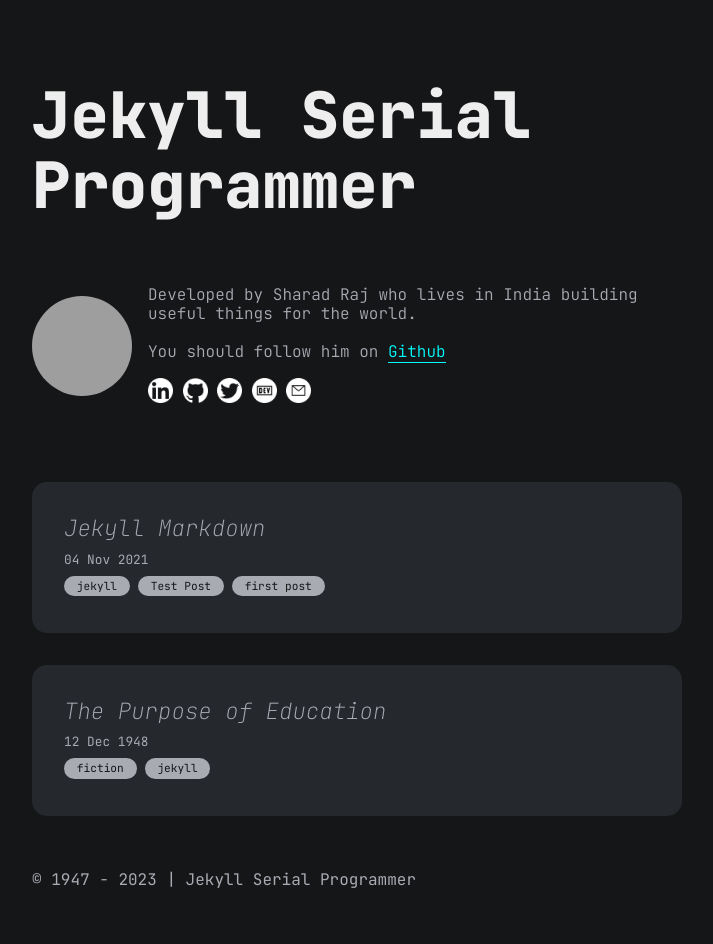
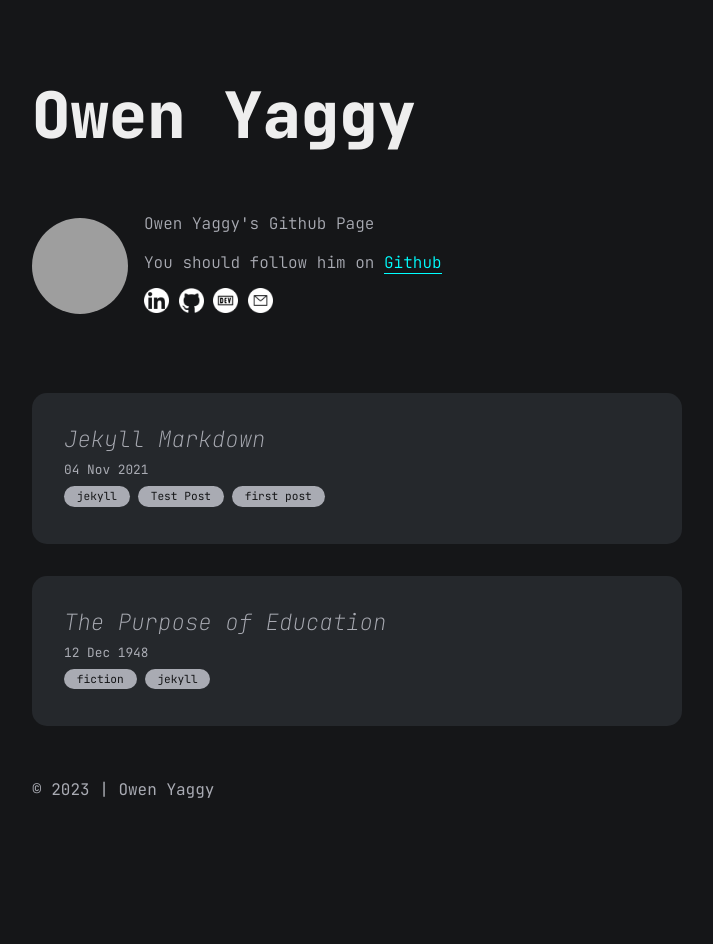
Before and after one commit to owyaggy/owyaggy.github.io, a Jekyll site: the page built from index.md, in a window 1280 px wide. Shown: the whole page, without its empty margins (283-996 px from the left). Built offline with Jekyll 4.4.1, drawn with Linux system fonts in a browser that asks for light colours; after the commit the page ends 900 px from its top, so only the background shows below that; grey boxes are pictures that could not be loaded.

Commit message:
putting personal info on the interwebs

```diff
--- a/_config.yml
+++ b/_config.yml
@@ -1,10 +1,10 @@
-title: Jekyll Serial Programmer
+title: Owen Yaggy
 markdown: kramdown
 
 # for atom feed
 author:
-  name: Sharad Raj Singh Maurya
-  email: dev_sharad@outlook.com
+  name: Owen Yaggy
+  email: owen@yaggy.dev
 
 plugins:
   - jemoji
--- a/_data/author.yml
+++ b/_data/author.yml
@@ -1,23 +1,21 @@
 name: Sharad Raj
-dp: https://avatars2.githubusercontent.com/u/36638057?s=460&u=0cbe4fd6b5a3655d91b3eb86db834d0829a0c086&v=4
+dp: https://avatars.githubusercontent.com/u/24275939?s=96&v=4
 description: "
   <p>
-    Developed by Sharad Raj who lives in India building useful things for the world.
+    Owen Yaggy's Github Page
   </p>
   <br/>
   <p>
-    You should follow him on <a href='https://github.com/sharadcodes' target='_blank'>Github</a>
+    You should follow him on <a href='https://github.com/owyaggy' target='_blank'>Github</a>
   </P>
 "
-email: dev_sharad@outlook.com
+email: owen@yaggy.dev
 contact:
   - title: linkedin
-    url: https://www.linkedin.com/in/srsmaurya
+    url: https://www.linkedin.com/in/owen-yaggy
   - title: github
-    url: https://github.com/sharadcodes
-  - title: twitter
-    url: https://twitter.com/iamsharadraj
+    url: https://github.com/owyaggy
   - title: dev
-    url: https://dev.to/sharadcodes
+    url: https://dev.to/owyaggy
   - title: email
-    url: mailto:dev_sharad@outlook.com
+    url: mailto:owen@yaggy.dev
--- a/_includes/footer.html
+++ b/_includes/footer.html
@@ -1,3 +1,3 @@
 <footer>
-  <p>&copy; 1947 - {{ 'now' | date: "%Y" }} | {{site.title}}</p>
+  <p>&copy; {{ 'now' | date: "%Y" }} | {{site.title}}</p>
 </footer>
```
Also changed, not shown: 5 other files.
